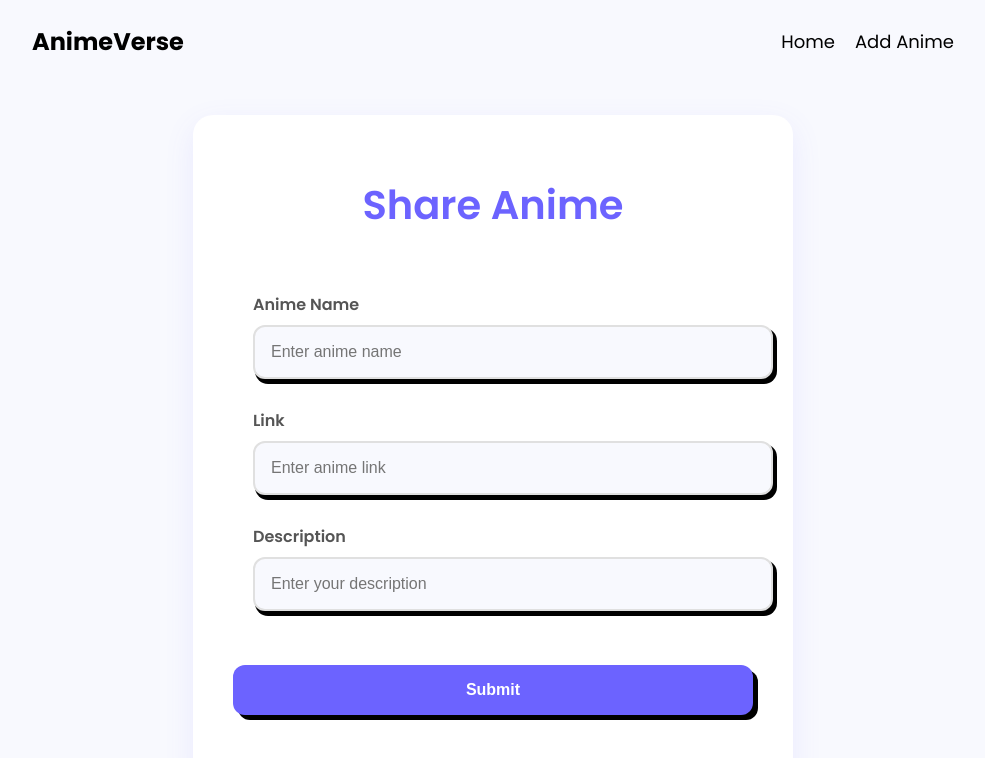
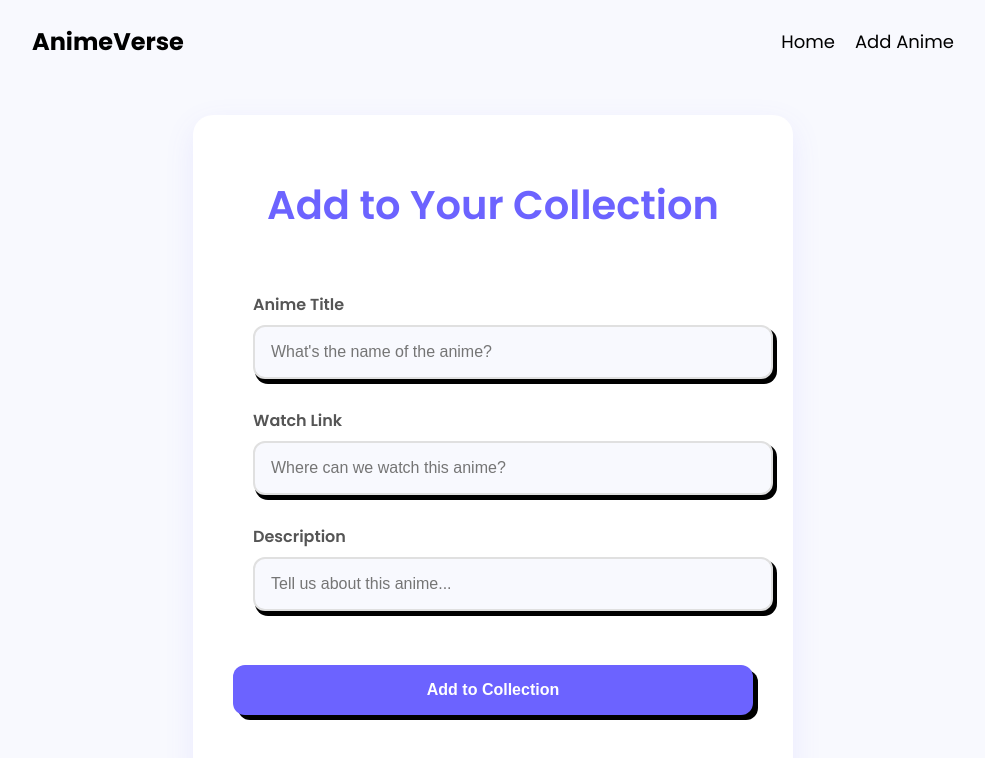
Before and after one commit to Ahmed-517/anime-watchlist-mern-docker, a React (Vite) app in the folder frontend/: page /create in a window 1280 px wide. Shown: the top 758 px of the page, without its empty margins (147-1132 px from the left). Built offline with nearby package versions, Linux system fonts and the light colour scheme.

Commit message:
Update Create component form labels and placeholders for clarity and consistency

```diff
--- a/frontend/src/pages/Create.jsx
+++ b/frontend/src/pages/Create.jsx
@@ -5,10 +5,10 @@ import { useNavigate } from "react-router-dom";
 function Create() {
   const navigate = useNavigate();
 
- const [form, setForm] = useState({
-  title: "",
-  link: "",
-  description: "",
+  const [form, setForm] = useState({
+    title: "",
+    link: "",
+    description: "",
   });
 
   const handleChange = (e) => {
@@ -40,30 +40,30 @@ function Create() {
   return (
     <main className="container">
       <div className="form_area">
-      <h1 className="title">Share Anime</h1>
+        <h1 className="title">Add to Your Collection</h1>
         <form onSubmit={handleSubmit} className="form">
           <div className="form_group">
             <label htmlFor="title" className="sub_title">
-              Anime Name
+              Anime Title
             </label>
             <input
               type="text"
               className="form_style"
               id="title"
-              placeholder="Enter anime name"
+              placeholder="What's the name of the anime?"
               value={form.title}
               onChange={handleChange}
             />
           </div>
           <div className="form_group">
             <label htmlFor="link" className="sub_title">
-              Link
+              Watch Link
             </label>
             <input
               type="url"
               className="form_style"
               id="link"
-              placeholder="Enter anime link"
+              placeholder="Where can we watch this anime?"
               value={form.link}
               onChange={handleChange}
             />
@@ -76,13 +76,13 @@ function Create() {
               type="text"
               className="form_style"
               id="description"
-              placeholder="Enter your description"
+              placeholder="Tell us about this anime..."
               value={form.description}
               onChange={handleChange}
             />
           </div>
           <div>
-            <button className="btn">Submit</button>
+            <button className="btn">Add to Collection</button>
           </div>
         </form>
       </div>
```
